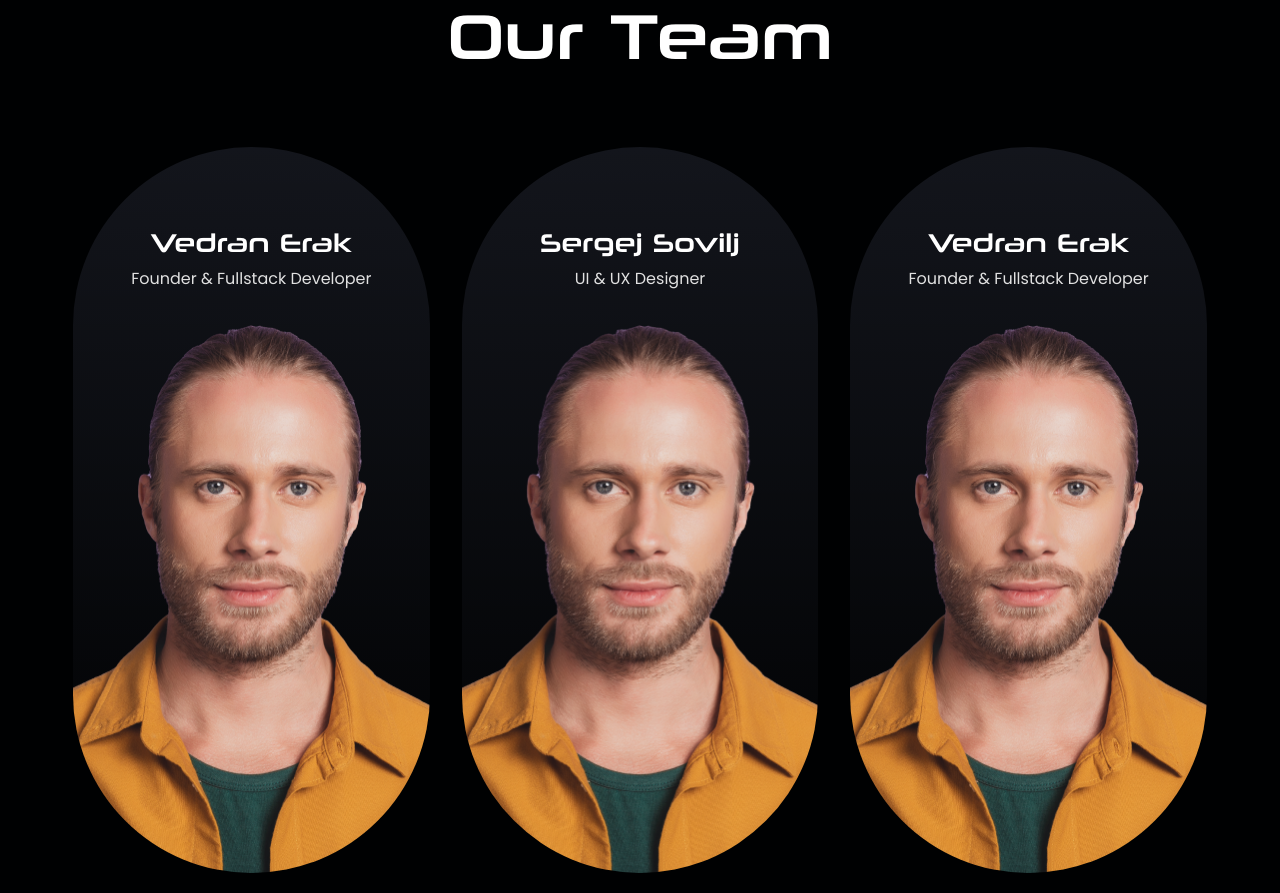
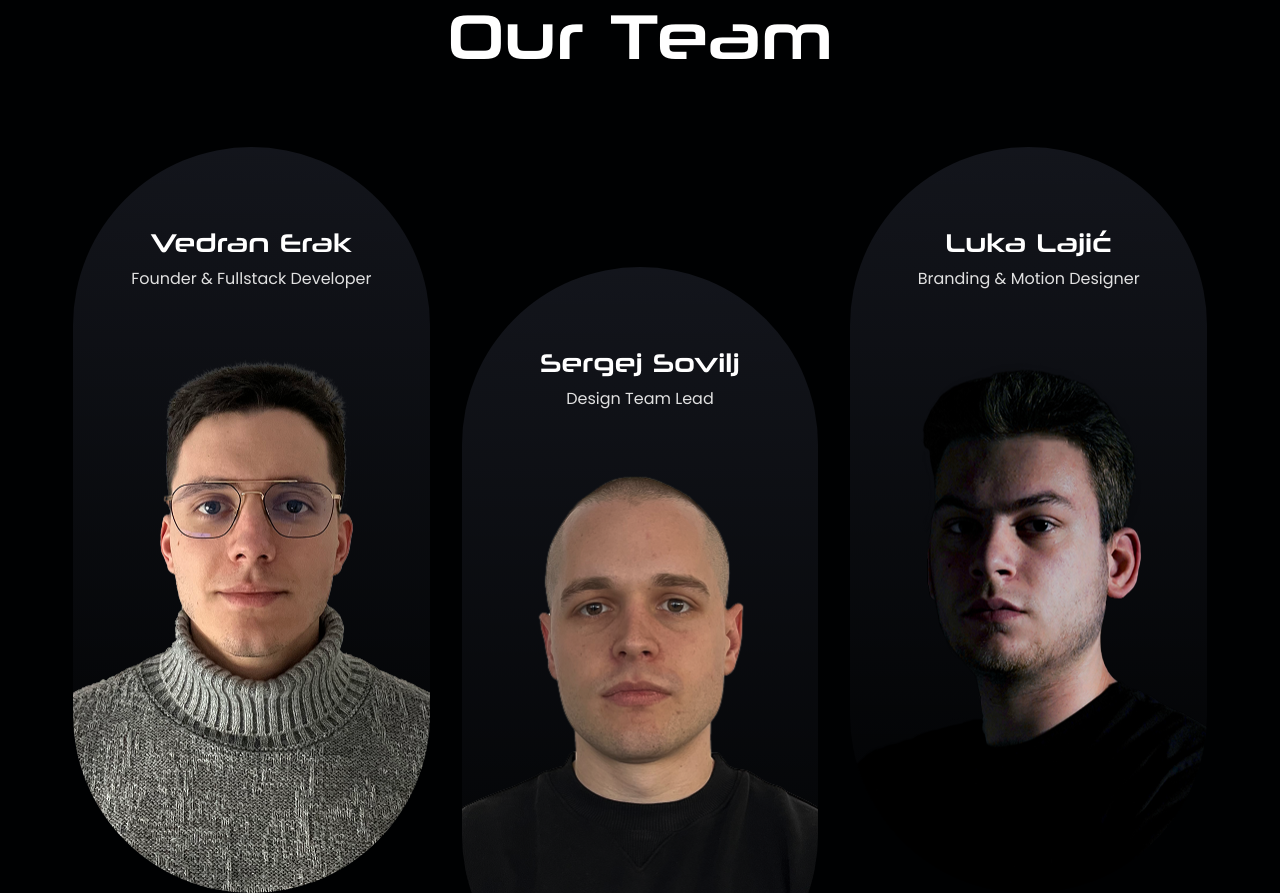
Before and after one commit to VED-ER/ErakCode, an Astro site: page / in a window 1280 px wide. Shown: the part 3927-4820 px from the top of the page. Built offline with nearby package versions, Linux system fonts and the light colour scheme; Astro itself is replaced by a stand-in of ours.

Commit message:
update team section

```diff
--- a/src/components/Team.astro
+++ b/src/components/Team.astro
@@ -1,23 +1,37 @@
 ---
 import SectionHeading from "./SectionHeading.astro"
 import { Image } from "astro:assets"
-import team1 from "@assets/team-1.png"
+import vedran from "@assets/vedran.png"
+import sergej from "@assets/sergej.png"
+import luka from "@assets/luka.png"
+import teodora from "@assets/teodora.png"
+import zorica from "@assets/zorica.png"
 
 const TEAM = [
     {
         name: "Vedran Erak",
         title: "Founder & Fullstack Developer",
-        img: team1,
+        img: vedran,
     },
     {
         name: "Sergej Sovilj",
-        title: "UI & UX Designer",
-        img: team1,
+        title: "Design Team Lead",
+        img: sergej,
     },
     {
-        name: "Vedran Erak",
-        title: "Founder & Fullstack Developer",
-        img: team1,
+        name: "Luka Lajić",
+        title: "Branding & Motion Designer",
+        img: luka,
+    },
+    {
+        name: "Teodora Mutić",
+        title: "UX/UI Designer",
+        img: teodora,
+    },
+    {
+        name: "Zorica Petreš",
+        title: "UX/UI Designer",
+        img: zorica,
     },
 ]
 ---
@@ -35,9 +49,9 @@ const TEAM = [
                 TEAM.map((t, index) => (
                     <div class="swiper-slide px-4 bg-background">
                         <div
-                            class={`max-sm:max-h-[570px] items-center max-w-[330px] sm:max-w-sm mx-auto flex-col bg-gradient-to-b from-[#BBC6FF1A] to-[#BBC6FF00] from-0% to-100% rounded-full overflow-hidden text-center group hover:bg-[#E1E1E1] transition duration-300 group-hover:bg-none`}
+                            class={`h-[620px] md:h-[686px] lg:h-[686px] xl:h-[746px] items-center max-w-[330px] sm:max-w-sm mx-auto flex flex-col bg-gradient-to-b from-[#BBC6FF1A] to-[#BBC6FF00] from-0% to-100% rounded-full relative ${(index + 1) % 2 === 0 ? "lg:mt-[120px]" : ""} overflow-hidden text-center group hover:bg-[#E1E1E1] transition duration-300 group-hover:bg-none`}
                         >
-                            <div class="mt-16 md:mt-20 px-2">
+                            <div class="mt-16 md:mt-20 px-2 absolute left-0 right-0">
                                 <h5 class="text-xl md:text-2xl lg:text-[26px] text-white group-hover:text-[#000102] font-neuropolitcal">
                                     {t.name}
                                 </h5>
@@ -48,7 +62,7 @@ const TEAM = [
                             <Image
                                 src={t.img}
                                 alt={"team"}
-                                class="mx-auto object-cover w-full"
+                                class="mx-auto mt-auto object-cover w-full"
                             />
                         </div>
                     </div>
```
Also changed, not shown: src/assets/luka.png (added), src/assets/sergej.png (added), src/assets/teodora.png (added), src/assets/vedran.png (added), src/assets/zorica.png (added).
